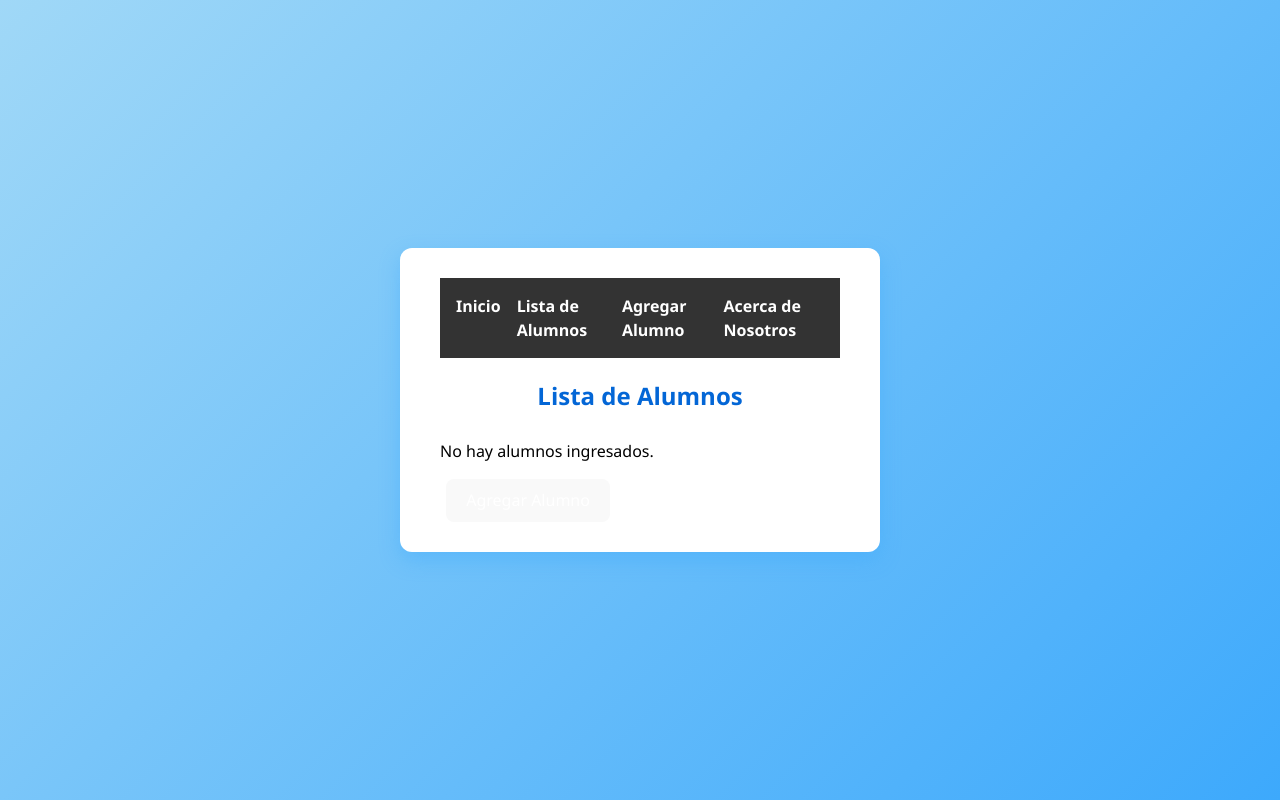
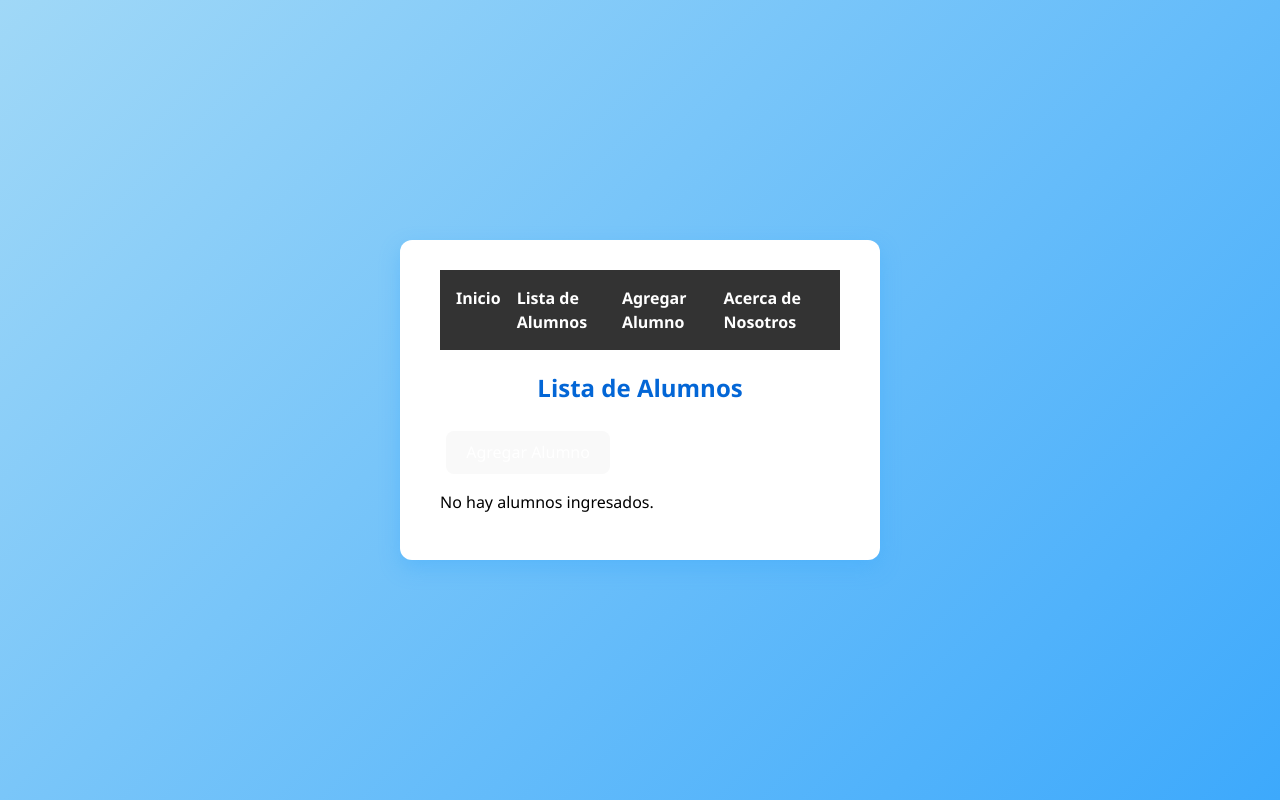
Before and after one commit to LaraVldz/pv_tp5_GRUPO16, a React (Vite) app in the folder vite-project/: page /listaalumnos in a window 1280 px wide. Built offline with nearby package versions, Linux system fonts and the light colour scheme.

Commit message:
Parte funcional terminada. Readme listo

```diff
--- a/vite-project/src/App.css
+++ b/vite-project/src/App.css
@@ -204,3 +204,26 @@ p{
   margin-bottom: 4px;     /* separa el texto del input */
   font-weight: bold;      /* opcional: para destacarlos */
 }
+
+/* Mensaje de éxito en la lista */
+.success-message {
+  background-color: #d4edda;
+  color: #155724;
+  border: 1px solid #c3e6cb;
+  padding: 12px;
+  border-radius: 4px;
+  margin-bottom: 16px;
+  position: relative;
+}
+
+.success-message .close-message {
+  position: absolute;
+  top: 6px;
+  right: 8px;
+  background: transparent;
+  border: none;
+  font-size: 18px;
+  line-height: 1;
+  cursor: pointer;
+  color: #155724;
+}
--- a/vite-project/src/App.jsx
+++ b/vite-project/src/App.jsx
@@ -1,4 +1,6 @@
-import React, { useState, useCallback } from 'react';
+// src/App.jsx
+
+import React, { useState, useCallback, useEffect } from 'react';
 import { Routes, Route, useNavigate, useParams } from 'react-router-dom';
 import './App.css';
 
@@ -9,40 +11,23 @@ import AlumnForm from './components/AlumnForm';
 import AcercaDe from './components/AcercaDe';
 import DetalleAlumno from './components/DetalleAlumno';
 
-// Usamos el mismo formulario para alta y edición
-function FormularioWrapper({ agregarAlumno, actualizarAlumno, alumnos }) {
-  const navigate = useNavigate();
-  const { libreta } = useParams();
-  const alumnoEditar = libreta
-    ? alumnos.find(a => a.libreta === Number(libreta))
-    : null;
-
-  // Esta función maneja tanto crear como editar
-  const handleSave = datos => {
-    if (alumnoEditar) {
-      actualizarAlumno(alumnoEditar.libreta, datos);
-    } else {
-      agregarAlumno(datos);
-    }
-    navigate('/listaalumnos');
-  };
-
-  return (
-    <AlumnForm
-      onSubmit={handleSave}
-      alumnoEditar={alumnoEditar}
-      cancelarEdicion={() => navigate('/listaalumnos')}
-    />
-  );
-}
-
 export default function App() {
   const [alumnos, setAlumnos] = useState([]);
-  // Genera el próximo número de libreta
+  const [mensajeExito, setMensajeExito] = useState('');
+
+  // Limpia el mensaje de éxito después de 3 seg
+  useEffect(() => {
+    if (mensajeExito) {
+      const timer = setTimeout(() => setMensajeExito(''), 3000);
+      return () => clearTimeout(timer);
+    }
+  }, [mensajeExito]);
+
+  // Genera la próxima libreta (LU) autom
   const generarNuevaLU = prev =>
     prev.length === 0 ? 1 : Math.max(...prev.map(a => a.libreta)) + 1;
 
-  // Función para agregar nuevo alumno
+  // Función para agregar alumno
   const agregarAlumno = useCallback(alumno => {
     setAlumnos(prev => [
       ...prev,
@@ -64,9 +49,49 @@ export default function App() {
     setAlumnos(prev => prev.filter(a => a.libreta !== libreta));
   }, []);
 
+  // ── FORMULARIO WRAPPER (dentro de App para acceder a setMensajeExito) ──
+  function FormularioWrapper({ agregarAlumno, actualizarAlumno, alumnos }) {
+    const navigate = useNavigate();
+    const { libreta } = useParams();
+    const alumnoEditar = libreta
+      ? alumnos.find(a => a.libreta === Number(libreta))
+      : null;
+
+    const handleSave = datos => {
+      // Si estamos en edición, no validamos la LU
+      if (alumnoEditar) {
+        actualizarAlumno(alumnoEditar.libreta, datos);
+        setMensajeExito('Alumno actualizado con éxito');
+        navigate('/listaalumnos');
+        return;
+      }
+
+      // Si estamos en “Agregar”, validamos que la LU no exista ya
+      const nuevaLU = Number(datos.libreta);
+      if (alumnos.some(a => a.libreta === nuevaLU)) {
+        alert('Ya existe un alumno con LU ${nuevaLU}. Debe elegir otro número.');
+        return;
+      }
+
+      // Si pasa la validación, agregamos y redirigimos
+      agregarAlumno(datos);
+      setMensajeExito('Alumno agregado con éxito');
+      navigate('/listaalumnos');
+    };
+
+    return (
+      <AlumnForm
+        onSubmit={handleSave}
+        alumnoEditar={alumnoEditar}
+        cancelarEdicion={() => navigate('/listaalumnos')}
+      />
+    );
+  }
+
   return (
     <div className="app-container">
       <NavBar />
+
       <Routes>
         <Route path="/" element={<Home />} />
 
@@ -76,6 +101,8 @@ export default function App() {
             <AlumnList
               alumnos={alumnos}
               eliminarAlumno={eliminarAlumno}
+              mensajeExito={mensajeExito}
+              clearMensaje={() => setMensajeExito('')}
             />
           }
         />
@@ -101,15 +128,14 @@ export default function App() {
             />
           }
         />
-        <Route path="/detalle/:libreta"
-               element={
-               <DetalleAlumno alumnos={alumnos} />}
+
+        <Route
+          path="/detalle/:libreta"
+          element={<DetalleAlumno alumnos={alumnos} />}
         />
 
         <Route path="/acerca" element={<AcercaDe />} />
       </Routes>
     </div>
   );
-
-
-}
+  }
--- a/vite-project/src/components/AlumnList.jsx
+++ b/vite-project/src/components/AlumnList.jsx
@@ -1,51 +1,50 @@
-// src/components/AlumnList.jsx
-
   import React from 'react';
   import { Link } from 'react-router-dom';
 
-export default function AlumnList({ alumnos, eliminarAlumno }) {
-  // Si no hay alumnos, muestro mensaje y botón para agregar
-  if (alumnos.length === 0) {
+export default function AlumnList({
+  alumnos,
+  eliminarAlumno,
+  mensajeExito,
+  clearMensaje
+}) {
   return (
     <div className="list-container">
-        <h2>Lista de Alumnos</h2>
-        <p>No hay alumnos ingresados.</p>
-        <Link to="/agregar">
-          <button>Agregar Alumno</button>
-        </Link>
+      {/* 1) Mensaje de éxito: siempre en la parte superior */}
+      {mensajeExito && (
+        <div className="success-message">
+          {mensajeExito}
+          <button className="close-message" onClick={clearMensaje}>
+            ×
+          </button>
         </div>
-    );
-  }
+      )}
 
-  // Si hay alumnos, muestro cada ítem con sus botones
-  return (
-    <div className="list-container">
     <h2>Lista de Alumnos</h2>
       <Link to="/agregar">
         <button>Agregar Alumno</button>
       </Link>
 
+      {/* 2) Si no hay alumnos, muestro mensaje “No hay alumnos ingresados” */}
+      {alumnos.length === 0 ? (
+        <p>No hay alumnos ingresados.</p>
+      ) : (
+        /* 3) Si hay alumnos, muestro la lista */
         <ul>
           {alumnos.map(a => (
             <li key={a.libreta} className="alumno-item">
-            {/* Información básica */}
               <div className="alumno-info">
-              <strong>{a.nombre} {a.apellido}</strong> — LU: {a.libreta}
+                <strong>
+                  {a.nombre} {a.apellido}
+                </strong>{' '}
+                — LU: {a.libreta}
               </div>
-
-            {/* Botones de acciones */}
               <div className="alumno-actions">
-              {/* 1) Ver Detalles */}
                 <Link to={`/detalle/${a.libreta}`}>
                   <button>Ver Detalles</button>
                 </Link>
-
-              {/* 2) Editar */}
                 <Link to={`/editar/${a.libreta}`}>
                   <button>Editar</button>
                 </Link>
-
-              {/* 3) Eliminar con confirmación */}
                 <button
                   onClick={() => {
                     const confirmar = window.confirm(
@@ -62,6 +61,7 @@ export default function AlumnList({ alumnos, eliminarAlumno }) {
             </li>
           ))}
         </ul>
+      )}
     </div>
   );
 }
```
Also changed, not shown: 1 other file (tests, documents, lock files or other folders). Lines whose indentation alone changed are shown as unchanged.
